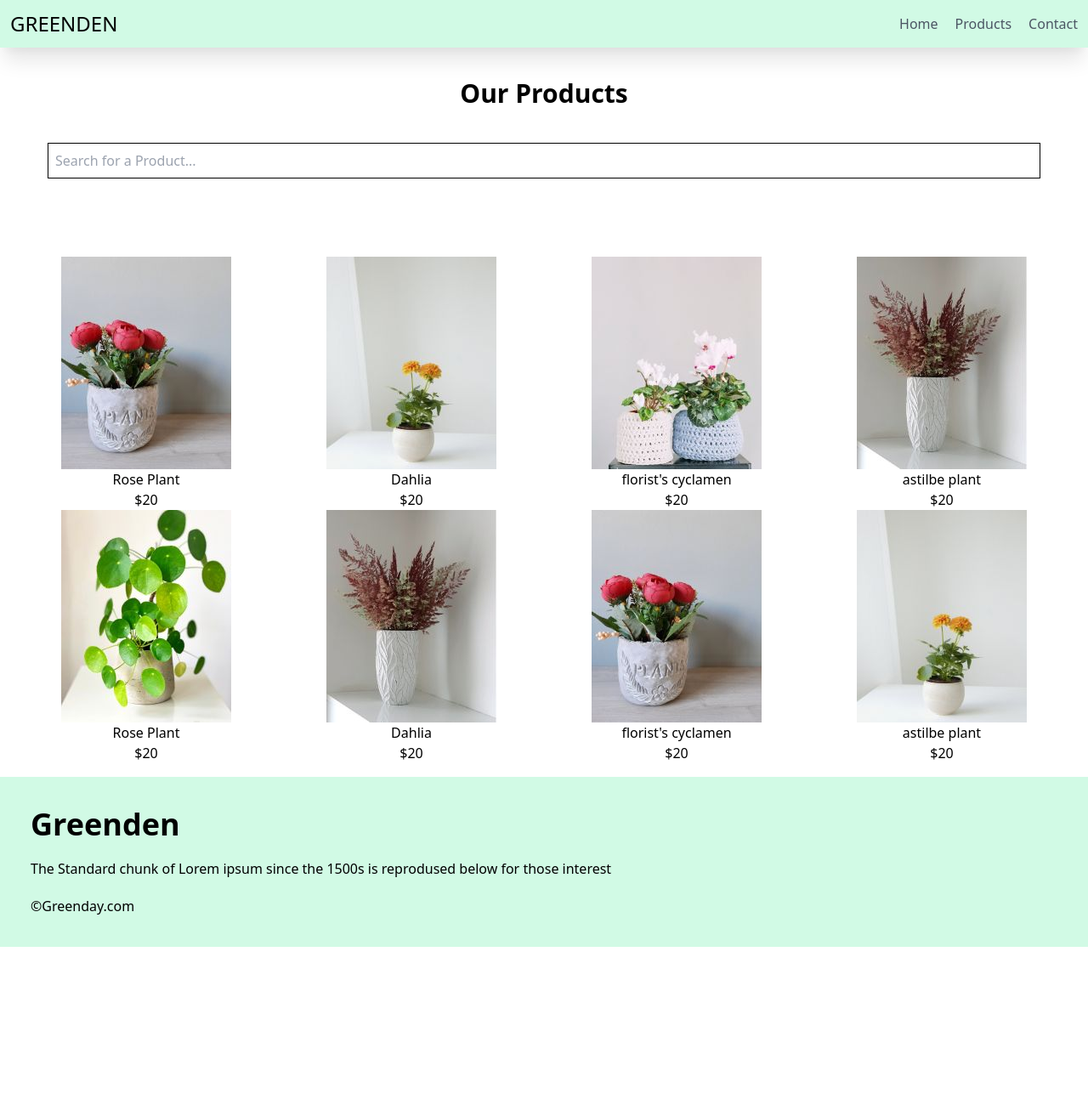
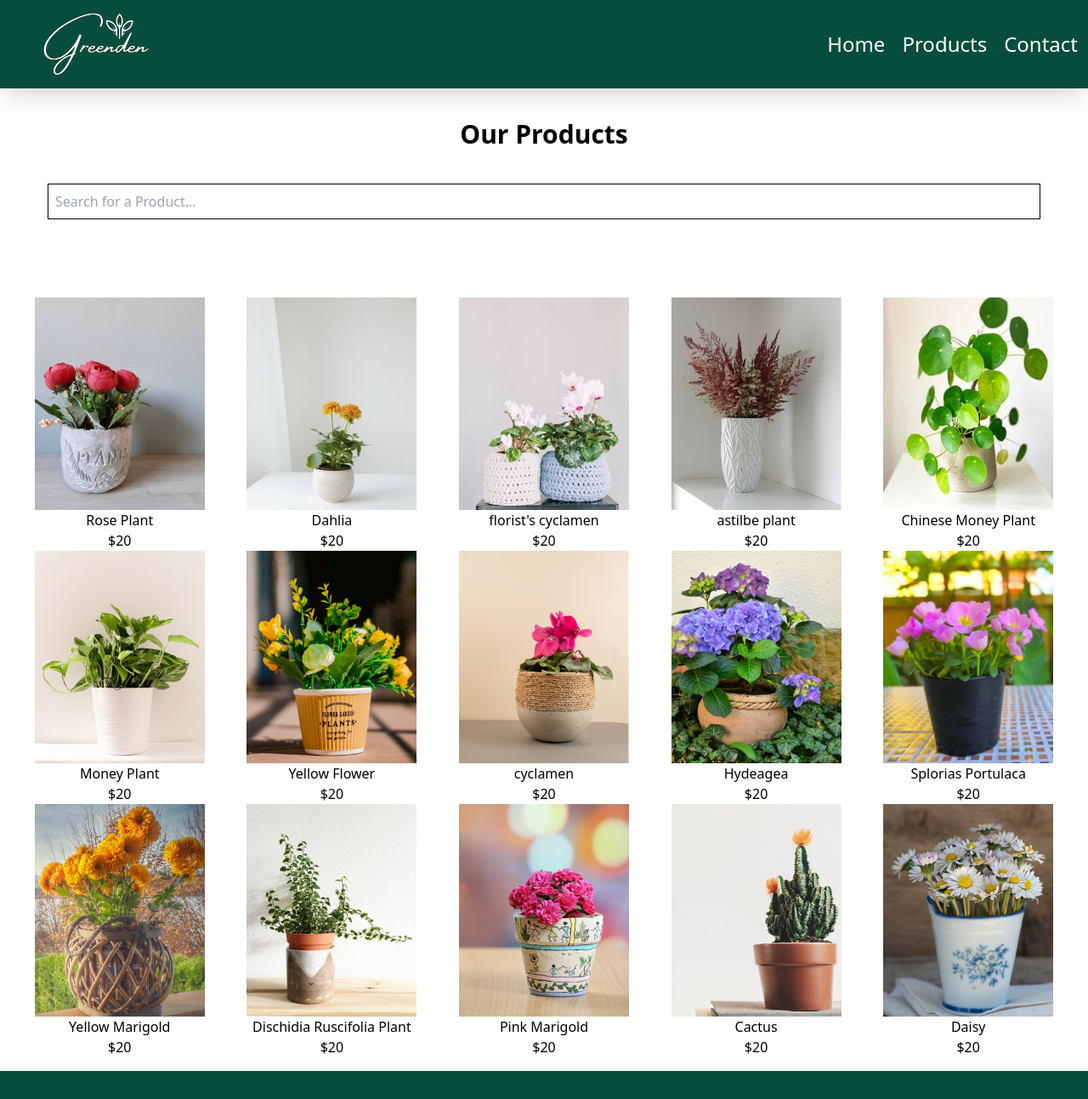
Before and after one commit to Sridev-97/Greenden, a plain HTML site: page product.html in a window 1280 px wide. Shown: the top 1293 px of the page at 85% size. Before the commit the page ends 1114 px from the top, so only its background shows below. Drawn offline with nearby package versions, Linux system fonts and the light colour scheme.

Commit message:
Updated the Styles and added some images

```diff
--- a/product.html
+++ b/product.html
@@ -6,22 +6,38 @@
     <meta name="viewport" content="width=device-width, initial-scale=1.0">
     <link rel="stylesheet" href="https://cdn.jsdelivr.net/npm/tailwindcss@2.2.19/dist/tailwind.min.css">
     <title>Greenden</title>
+    <script>
+        function toggleMenu() {
+            const menu = document.getElementById('dropdownMenu');
+            menu.classList.toggle('hidden');
+        }
+    </script>
 </head>
 
 <body>
     <!--Responsive Navbar-->
-    <nav class="bg-green-100 p-3 flex items-center justify-between shadow-xl sticky top-0 z-10">
-        <h1 class="text-2xl">GREENDEN</h1>
-        <svg xmlns="http://www.w3.org/2000/svg" fill="none" viewBox="0 0 24 24" stroke-width="1.5" stroke="currentColor"
-            class="w-6 h-6 md:hidden">
+    <nav class="bg-green-900 p-3 flex items-center justify-between shadow-xl sticky top-0 z-10">
+        <img class="md:hidden" src="./images/G_2sm.png">
+        <img class="hidden md:block" src="./images/G_2.png">
+
+        <button onclick="toggleMenu()" class="md:hidden">
+            <svg xmlns="http://www.w3.org/2000/svg" fill="none" viewBox="0 0 24 24" stroke-width="1.5"
+                stroke="currentColor" class="w-6 h-6 text-white">
                 <path stroke-linecap="round" stroke-linejoin="round" d="M3.75 6.75h16.5M3.75 12h16.5m-16.5 5.25h16.5" />
             </svg>
+        </button>
 
-        <ul class="gap-5 text-gray-600 hidden md:flex">
-            <li><a href="index.html" class="hover:underline hover:text-black">Home</a></li>
-            <li><a href="product.html" class="hover:underline hover:text-black">Products</a></li>
-            <li><a href="contact.html" class="hover:underline  hover:text-black">Contact</a></li>
+        <ul class="gap-5 text-white hidden md:flex">
+            <li><a href="index.html" class="hover:underline hover:text-black text-2xl">Home</a></li>
+            <li><a href="product.html" class="hover:underline hover:text-black text-2xl">Products</a></li>
+            <li><a href="contact.html" class="hover:underline  hover:text-black text-2xl">Contact</a></li>
         </ul>
+        <!-- Dropdown Menu for small screens (hidden initially) -->
+        <div id="dropdownMenu" class="hidden absolute text-white top-16 right-0 bg-green-800 p-4 rounded-lg shadow-lg">
+            <a href="index.html" class="block hover:underline hover:text-black text-xl py-2">Home</a>
+            <a href="product.html" class="block hover:underline hover:text-black text-xl py-2">Products</a>
+            <a href="contact.html" class="block hover:underline  hover:text-black text-xl py-2">Contact</a>
+        </div>
     </nav>
 
     <!--Product Search-->
@@ -35,52 +51,103 @@
     <!--products-->
     <section class="p-4 text-center">
 
-        <div class="grid grid-cols-2 md:grid-cols-4 mt-5">
+        <div class="grid grid-cols-2 md:grid-cols-5 mt-5">
             <div>
-                <img src="./images/bs_1.jpg" alt="Best Seller 1" class="inline hover:shadow-xl transform hover:-translate-y-2">
+                <img src="./images/bs_1.jpg" alt="Best Seller 1"
+                    class="inline hover:shadow-xl transform hover:-translate-y-2">
                 <h1>Rose Plant</h1>
                 <p>$20</p>
             </div>
             <div>
-                <img src="./images/bs_2.jpg" alt="Best Seller 2" class="inline hover:shadow-xl transform hover:-translate-y-2">
+                <img src="./images/bs_2.jpg" alt="Best Seller 2"
+                    class="inline hover:shadow-xl transform hover:-translate-y-2">
                 <h1>Dahlia</h1>
                 <p>$20</p>
             </div>
             <div>
-                <img src="./images/bs_5.jpg" alt="Best Seller 3" class="inline hover:shadow-xl transform hover:-translate-y-2">
+                <img src="./images/bs_5.jpg" alt="Best Seller 3"
+                    class="inline hover:shadow-xl transform hover:-translate-y-2">
                 <h1>florist's cyclamen</h1>
                 <p>$20</p>
             </div>
             <div>
-                <img src="./images/bs_4.jpg" alt="Best Seller 4" class="inline hover:shadow-xl transform hover:-translate-y-2">
+                <img src="./images/bs_4.jpg" alt="Best Seller 4"
+                    class="inline hover:shadow-xl transform hover:-translate-y-2">
                 <h1>astilbe plant</h1>
                 <p>$20</p>
             </div>
             <div>
-                <img src="./images/bs_3.jpg" alt="Best Seller 1" class="inline hover:shadow-xl transform hover:-translate-y-2">
-                <h1>Rose Plant</h1>
+                <img src="./images/bs_3.jpg" alt="Best Seller 1"
+                    class="inline hover:shadow-xl transform hover:-translate-y-2">
+                <h1>Chinese Money Plant</h1>
                 <p>$20</p>
             </div>
             <div>
-                <img src="./images/bs_4.jpg" alt="Best Seller 2" class="inline hover:shadow-xl transform hover:-translate-y-2">
-                <h1>Dahlia</h1>
+                <img src="./images/bs_6.png" alt="Best Seller 2"
+                    class="inline hover:shadow-xl transform hover:-translate-y-2">
+                <h1>Money Plant</h1>
                 <p>$20</p>
             </div>
             <div>
-                <img src="./images/bs_1.jpg" alt="Best Seller 3" class="inline hover:shadow-xl transform hover:-translate-y-2">
-                <h1>florist's cyclamen</h1>
+                <img src="./images/bs_8.png" alt="Best Seller 4"
+                    class="inline hover:shadow-xl transform hover:-translate-y-2">
+                <h1>Yellow Flower</h1>
                 <p>$20</p>
             </div>
             <div>
-                <img src="./images/bs_2.jpg" alt="Best Seller 4" class="inline hover:shadow-xl transform hover:-translate-y-2">
-                <h1>astilbe plant</h1>
+                <img src="./images/bs_9.png" alt="Best Seller 1"
+                    class="inline hover:shadow-xl transform hover:-translate-y-2">
+                <h1>cyclamen</h1>
                 <p>$20</p>
             </div>
+            <div>
+                <img src="./images/bs_10.png" alt="Best Seller 2"
+                    class="inline hover:shadow-xl transform hover:-translate-y-2">
+                <h1>Hydeagea</h1>
+                <p>$20</p>
+            </div>
+            <div>
+                <img src="./images/bs_11.png" alt="Best Seller 3"
+                    class="inline hover:shadow-xl transform hover:-translate-y-2">
+                <h1>Splorias Portulaca</h1>
+                <p>$20</p>
+            </div>
+            <div>
+                <img src="./images/bs_12.png" alt="Best Seller 4"
+                    class="inline hover:shadow-xl transform hover:-translate-y-2">
+                <h1>Yellow Marigold</h1>
+                <p>$20</p>
+            </div>
+            <div>
+                <img src="./images/bs_13.png" alt="Best Seller 1"
+                    class="inline hover:shadow-xl transform hover:-translate-y-2">
+                <h1>Dischidia Ruscifolia Plant</h1>
+                <p>$20</p>
+            </div>
+            <div>
+                <img src="./images/bs_14.png" alt="Best Seller 2"
+                    class="inline hover:shadow-xl transform hover:-translate-y-2">
+                <h1>Pink Marigold</h1>
+                <p>$20</p>
+            </div>
+            <div>
+                <img src="./images/bs_15.png" alt="Best Seller 3"
+                    class="inline hover:shadow-xl transform hover:-translate-y-2">
+                <h1>Cactus</h1>
+                <p>$20</p>
+            </div>
+            <div>
+                <img src="./images/bs_16.png" alt="Best Seller 4"
+                    class="inline hover:shadow-xl transform hover:-translate-y-2">
+                <h1>Daisy</h1>
+                <p>$20</p>
+            </div>
+
         </div>
     </section>
 
     <!--Footer-->
-        <footer class="bg-green-100 p-4 ">
+    <footer class="bg-green-900 text-white p-4 ">
         <h1 class="text-4xl font-bold mt-5 m-5">Greenden</h1>
         <p class="m-5">The Standard chunk of Lorem ipsum since the 1500s is reprodused below for those interest</p>
         <div class="m-5">
@@ -88,4 +155,5 @@
         </div>
     </footer>
 </body>
+
 </html>
```
Also changed, not shown: contact.html (+51 -21 lines), index.html (+75 -41 lines), images/G_2.png (added), images/G_2sm.png (added), images/bs_10.png (added), images/bs_11.png (added), images/bs_12.png (added), images/bs_13.png (added), images/bs_14.png (added), images/bs_15.png (added), images/bs_16.png (added), images/bs_6.png (added), images/bs_7.png (added), images/bs_8.png (added), 1 more files. Lines whose indentation alone changed are shown as unchanged.
